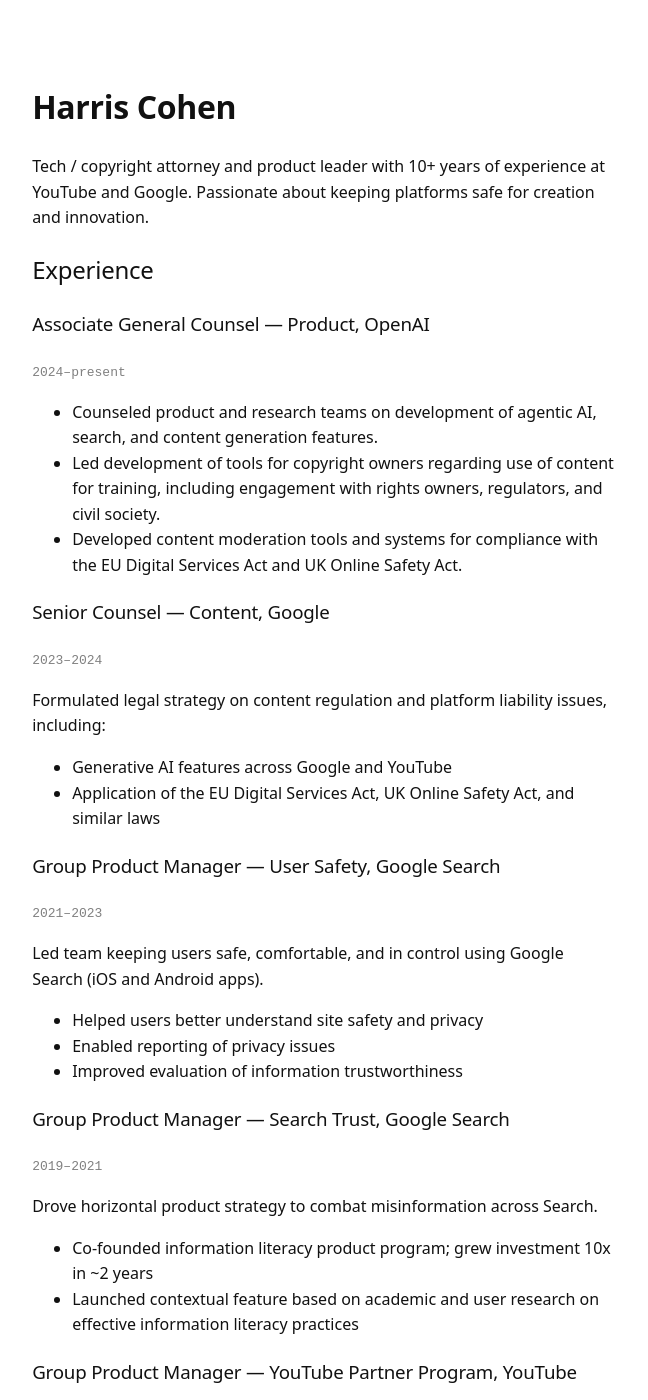
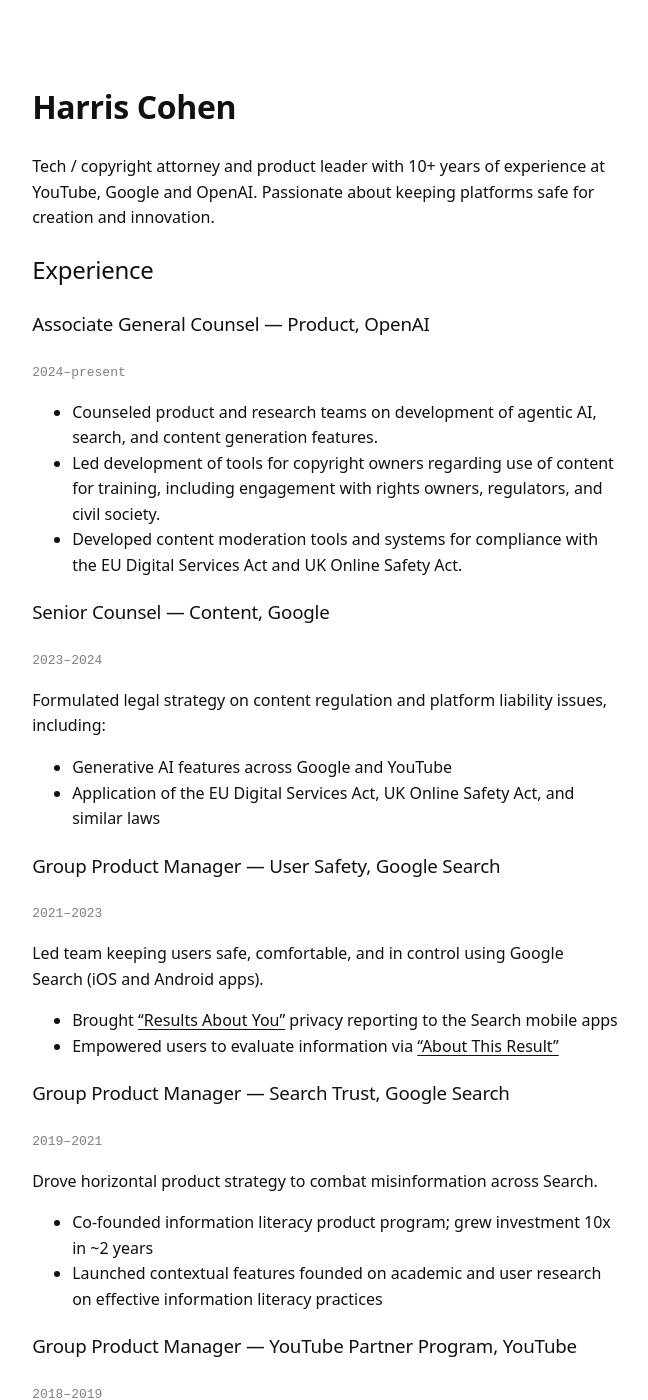
Before and after one commit to harriscohen-lab/hlc.fyi, a Jekyll site: the page built from cv.md, in a window 1280 px wide and 1400 px high. Shown: the whole window, without its empty margins (315-963 px from the left). Built offline with Jekyll 4.4.1, drawn with Linux system fonts in a browser that asks for light colours; some of the changed text lies outside the part shown.

Commit message:
Update cv.md

```diff
--- a/cv.md
+++ b/cv.md
@@ -5,7 +5,7 @@ title: About
 
 # Harris Cohen
 
-Tech / copyright attorney and product leader with 10+ years of experience at YouTube and Google. Passionate about keeping platforms safe for creation and innovation.
+Tech / copyright attorney and product leader with 10+ years of experience at YouTube, Google and OpenAI. Passionate about keeping platforms safe for creation and innovation.
 
 ## Experience
 
@@ -29,9 +29,8 @@ Formulated legal strategy on content regulation and platform liability issues, i
 
 Led team keeping users safe, comfortable, and in control using Google Search (iOS and Android apps).
 
-- Helped users better understand site safety and privacy
-- Enabled reporting of privacy issues
-- Improved evaluation of information trustworthiness
+- Brought ["Results About You"](https://techcrunch.com/2022/09/28/google-rolls-out-tool-to-request-removal-of-personal-info-from-search-results-will-later-add-proactive-alerts/) privacy reporting to the Search mobile apps
+- Empowered users to evaluate information via ["About This Result"](https://blog.google/products-and-platforms/products/search/get-the-full-picture-with-helpful-context-on-websites/)
 
 ### Group Product Manager — Search Trust, Google Search
 `2019–2021`
@@ -39,7 +38,7 @@ Led team keeping users safe, comfortable, and in control using Google Search (iO
 Drove horizontal product strategy to combat misinformation across Search.
 
 - Co-founded information literacy product program; grew investment 10x in ~2 years
-- Launched contextual feature based on academic and user research on effective information literacy practices
+- Launched contextual features founded on academic and user research on effective information literacy practices
 
 ### Group Product Manager — YouTube Partner Program, YouTube
 `2018–2019`
```
Also changed, not shown: other parts of cv.md (+1 -0 lines).
